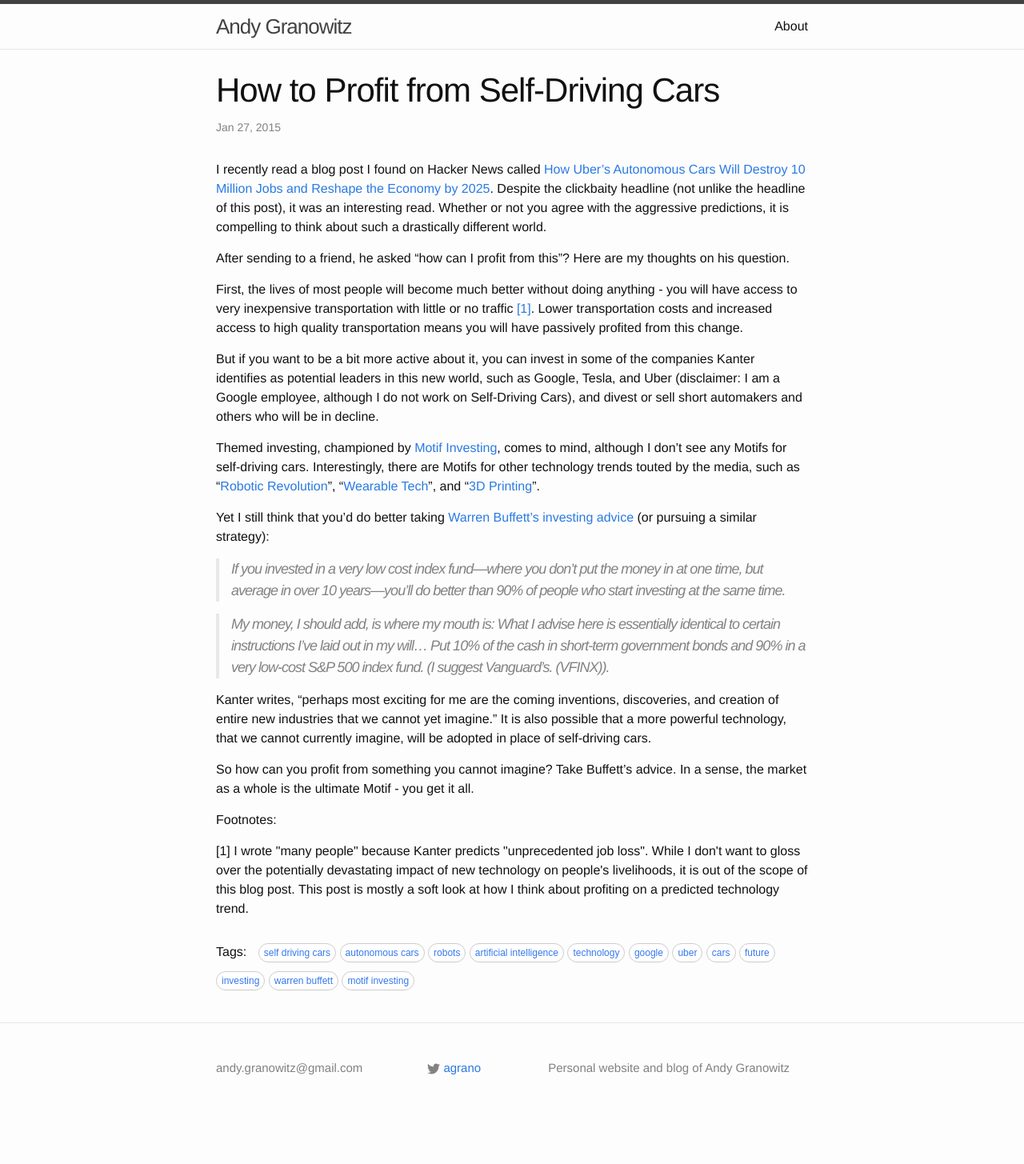
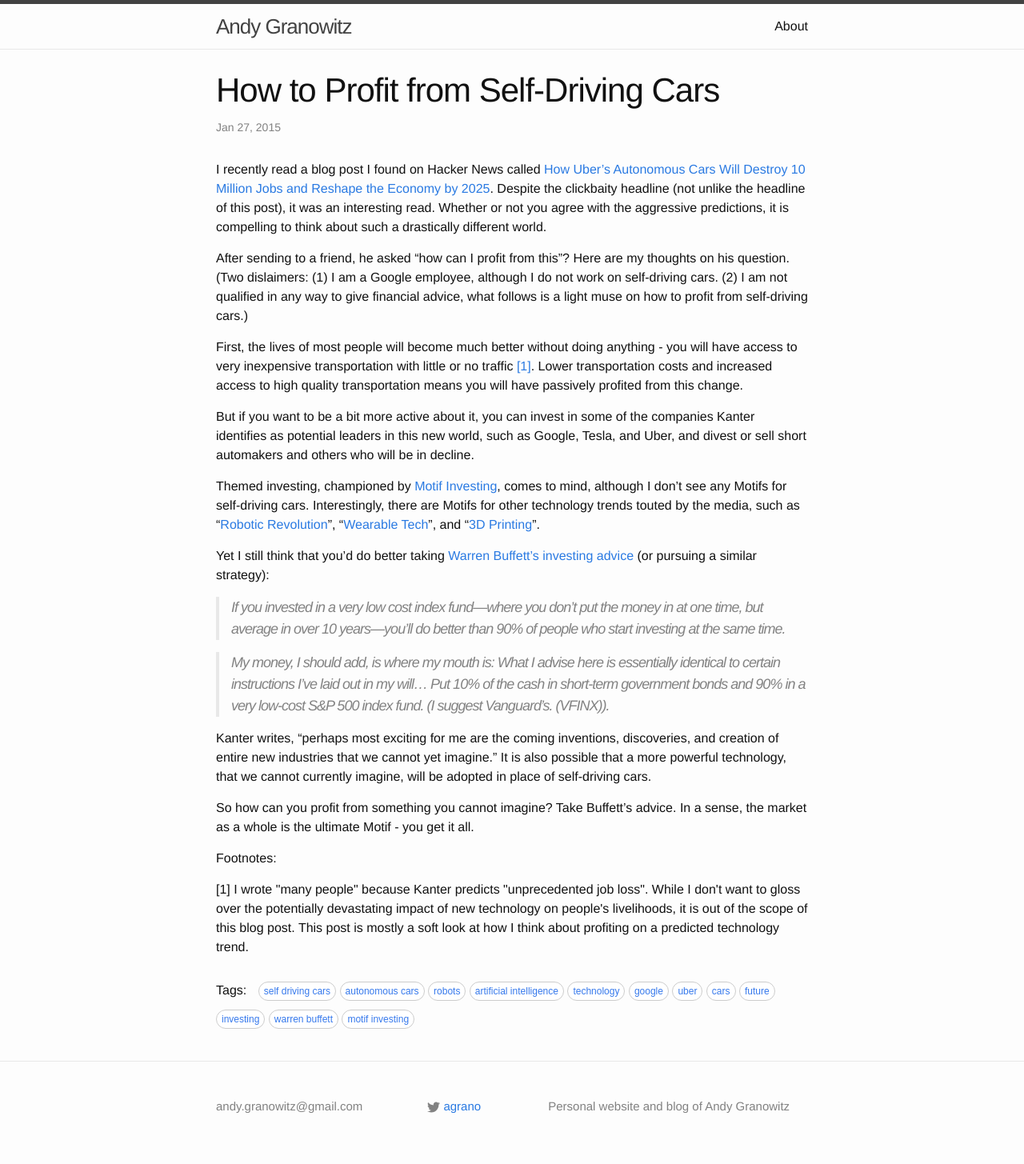
Before and after one commit to grano/grano.github.io, a Jekyll site: the page built from _posts/2015-01-27-how-to-profit-from-self-driving-cars.md, in a window 1280 px wide. Shown: the whole page at 80% size. Built offline with Jekyll 4.4.1, drawn with Linux system fonts in a browser that asks for light colours; nearby versions of some CDN libraries; comment, search, counter and statistics services are not loaded; before the commit the page ends 1407 px from its top, so only the background shows below that.

Commit message:
Update 2015-01-27-how-to-profit-from-self-driving-cars.md

```diff
--- a/_posts/2015-01-27-how-to-profit-from-self-driving-cars.md
+++ b/_posts/2015-01-27-how-to-profit-from-self-driving-cars.md
@@ -5,11 +5,11 @@ tags: [self driving cars, autonomous cars, robots, artificial intelligence, tech
 ---
 I recently read a blog post I found on Hacker News called [How Uber’s Autonomous Cars Will Destroy 10 Million Jobs and Reshape the Economy by 2025](http://zackkanter.com/2015/01/23/how-ubers-autonomous-cars-will-destroy-10-million-jobs-by-2025/). Despite the clickbaity headline (not unlike the headline of this post), it was an interesting read. Whether or not you agree with the aggressive predictions, it is compelling to think about such a drastically different world.
 
-After sending to a friend, he asked "how can I profit from this"? Here are my thoughts on his question.
+After sending to a friend, he asked "how can I profit from this"? Here are my thoughts on his question. (Two dislaimers: (1) I am a Google employee, although I do not work on self-driving cars. (2) I am not qualified in any way to give financial advice, what follows is a light muse on how to profit from self-driving cars.)
 
 First, the lives of most people will become much better without doing anything - you will have access to very inexpensive transportation with little or no traffic [[1]](#1). Lower transportation costs and increased access to high quality transportation means you will have passively profited from this change.
 
-But if you want to be a bit more active about it, you can invest in some of the companies Kanter identifies as potential leaders in this new world, such as Google, Tesla, and Uber (disclaimer: I am a Google employee, although I do not work on Self-Driving Cars), and divest or sell short automakers and others who will be in decline.
+But if you want to be a bit more active about it, you can invest in some of the companies Kanter identifies as potential leaders in this new world, such as Google, Tesla, and Uber, and divest or sell short automakers and others who will be in decline.
 
 Themed investing, championed by [Motif Investing](https://www.motifinvesting.com/), comes to mind, although I don't see any Motifs for self-driving cars. Interestingly, there are Motifs for other technology trends touted by the media, such as "[Robotic Revolution](https://www.motifinvesting.com/motifs/robotic-revolution#/overview)", "[Wearable Tech](https://www.motifinvesting.com/motifs/3d-printing#/overview)", and "[3D Printing](https://www.motifinvesting.com/motifs/3d-printing#/overview)".
 
```
